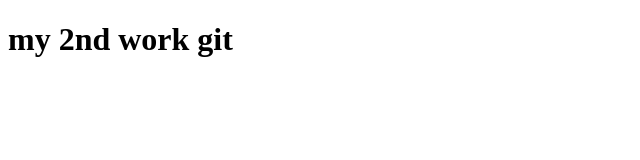
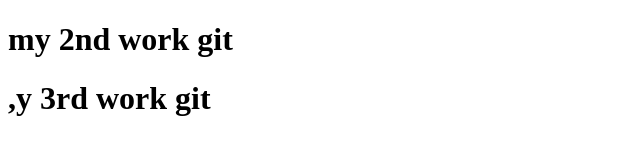
Before and after one commit to fahadhussain23/fahad4, a plain HTML site: page index.html in a window 1280 px wide. Shown: the whole page, without its empty margins (0-640 px from the left). Drawn offline with Linux system fonts and the light colour scheme.

Commit message:
added index.html

```diff
--- a/index.html
+++ b/index.html
@@ -7,5 +7,6 @@
 </head>
 <body>
     <h1>my 2nd work git </h1>
+    <h1>,y 3rd work git</h1>
 </body>
 </html>
```
